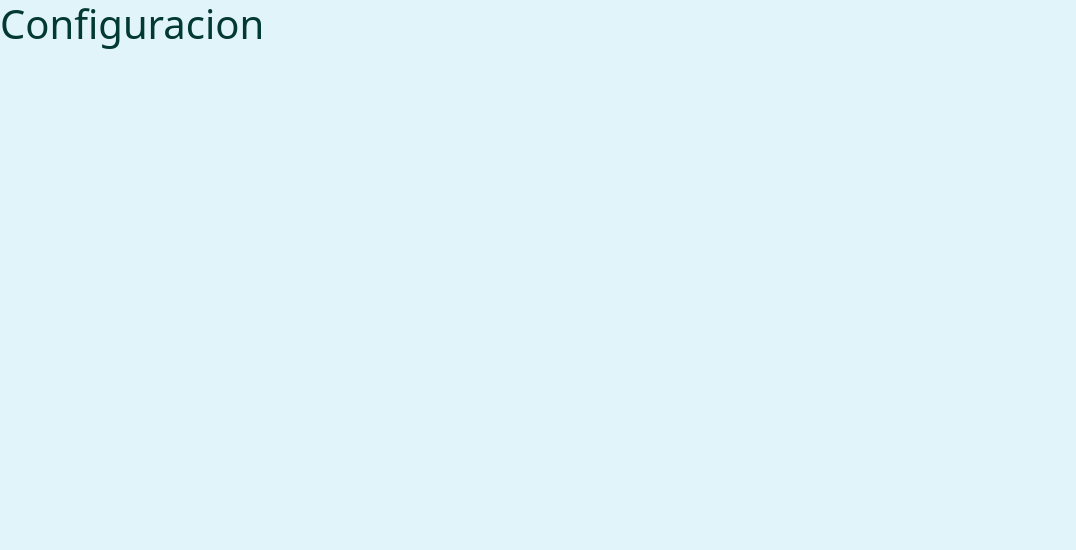
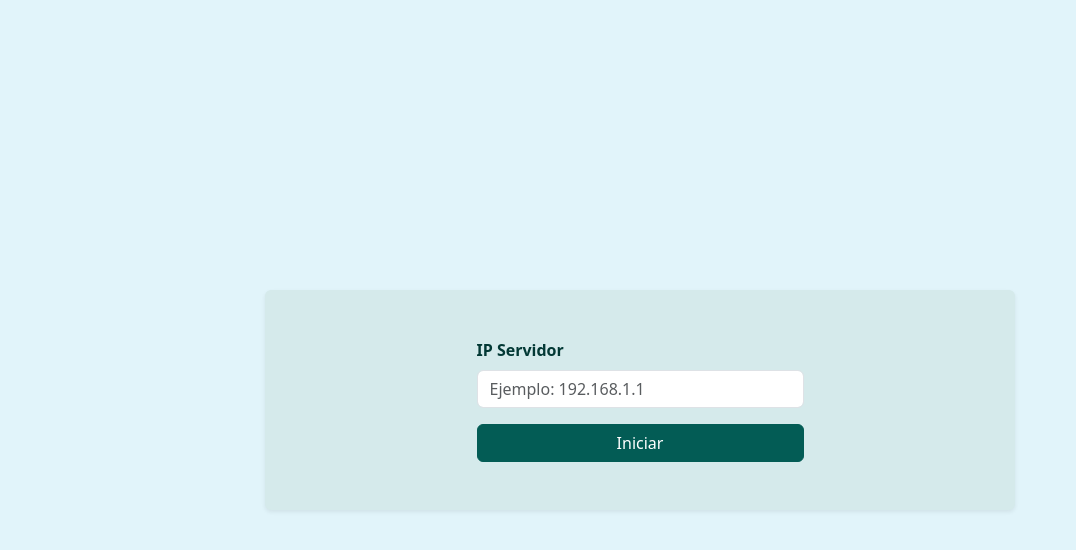
Before and after one commit to Logiventas/LogiVenta-v1.0.0, a React (Vite) app in the folder src/renderer/: page /config2 in a window 1280 px wide. Shown: the top 550 px of the page, without its empty margins (0-1076 px from the left). Built offline with nearby package versions, Linux system fonts and the light colour scheme.

Commit message:
FronEnd : pagina configuración inicial 2

```diff
--- a/src/renderer/src/client/pages/inicioConfiguracion/configSecundaria.tsx
+++ b/src/renderer/src/client/pages/inicioConfiguracion/configSecundaria.tsx
@@ -1,8 +1,55 @@
-function configSecundaria () {
+import { useState } from "react"
+
+const ConfigSecundaria = () => {
+  const [ip, setIp] = useState("");
+  const [error, setError] = useState("");
+
+  // Expresión regular para validar una dirección IP IPv4
+  const ipRegex = /^(25[0-5]|2[0-4][0-9]|[01]?[0-9][0-9]?)\.(25[0-5]|2[0-4][0-9]|[01]?[0-9][0-9]?)\.(25[0-5]|2[0-4][0-9]|[01]?[0-9][0-9]?)\.(25[0-5]|2[0-4][0-9]|[01]?[0-9][0-9]?)$/;
+
+  const handleIpChange = (event) => {
+    setIp(event.target.value);
+    if (ipRegex.test(event.target.value)) {
+      setError(""); // Limpiar errores si la nueva IP es válida
+    } else {
+      setError("La dirección IP no es válida.");
+    }
+  };
+
+  const handleSubmit = (event) => {
+    event.preventDefault();
+    if (!ipRegex.test(ip)) {
+      setError("La dirección IP no es válida.");
+      return; // Detener la función si la IP no es válida
+    }
+    console.log("IP enviada:", ip);
+    // Aquí puedes incluir la lógica para enviar la IP a un servidor o realizar otra acción
+    setError(""); // Limpiar errores después de enviar
+  };
+
   return (
-        <>
-            <h1>Configuracion</h1>
-        </>
-  )
+    <div className="d-flex justify-content-center align-items-center" style={{ height: '100vh' }}>
+      <form className="col-8 bg-dos p-5 rounded shadow-sm" style={{ maxWidth: '750px' }} onSubmit={handleSubmit}>
+        {error && <div className="alert alert-danger">{error}</div>}
+        <div className="mb-3 d-flex justify-content-center">
+          <div className="w-50">
+            <label htmlFor="IP" className="form-label">IP Servidor</label>
+            <input
+              className="form-control"
+              type="text"
+              id="IP"
+              value={ip}
+              onChange={handleIpChange}
+              placeholder="Ejemplo: 192.168.1.1"
+            />
+          </div>
+        </div>
+        <div className="text-center">
+          <button type="submit" className="btn btn-primary w-50">Iniciar</button>
+        </div>
+      </form>
+    </div>
+  );
 }
-export default configSecundaria
+
+export default ConfigSecundaria;
```
